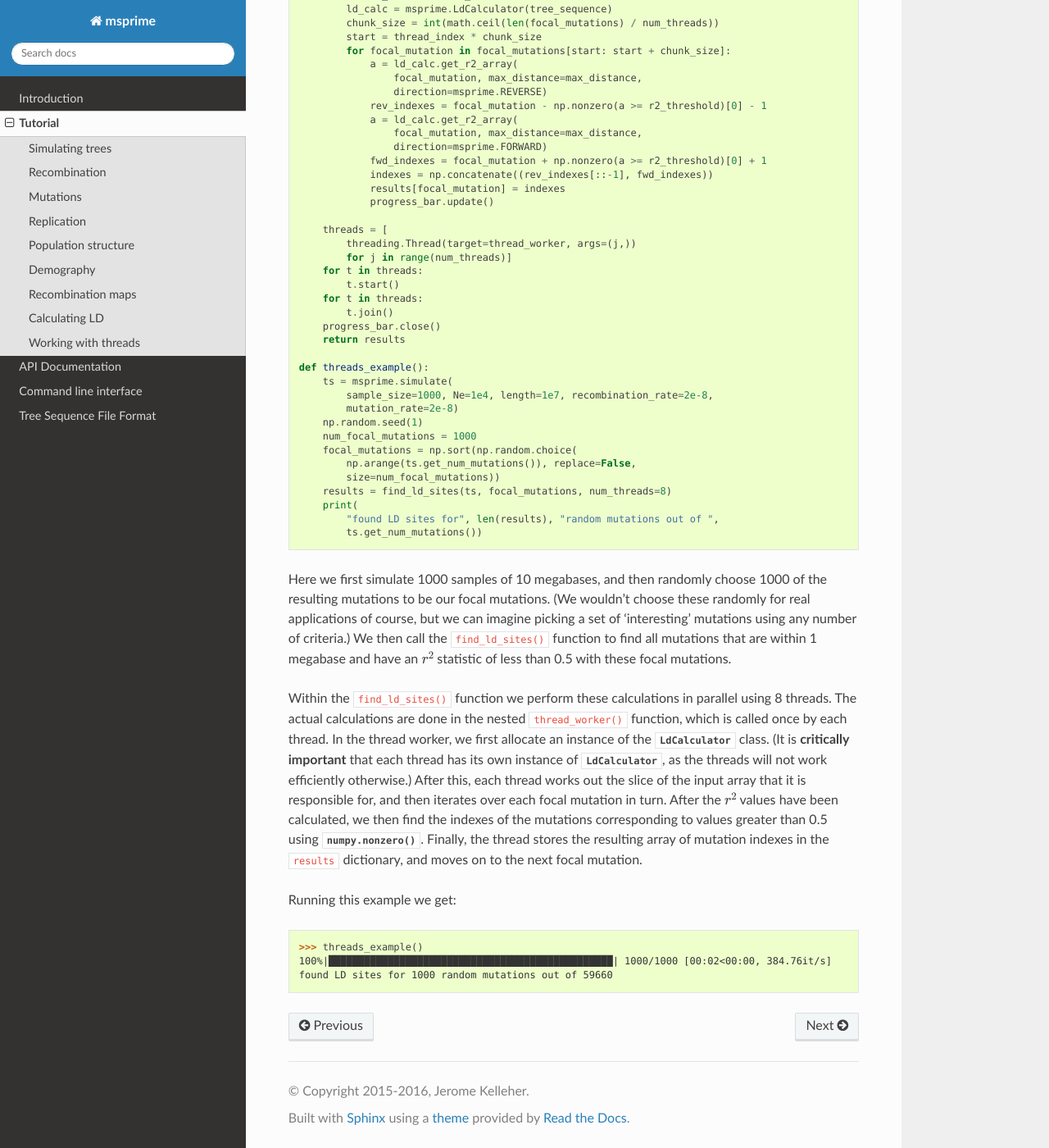
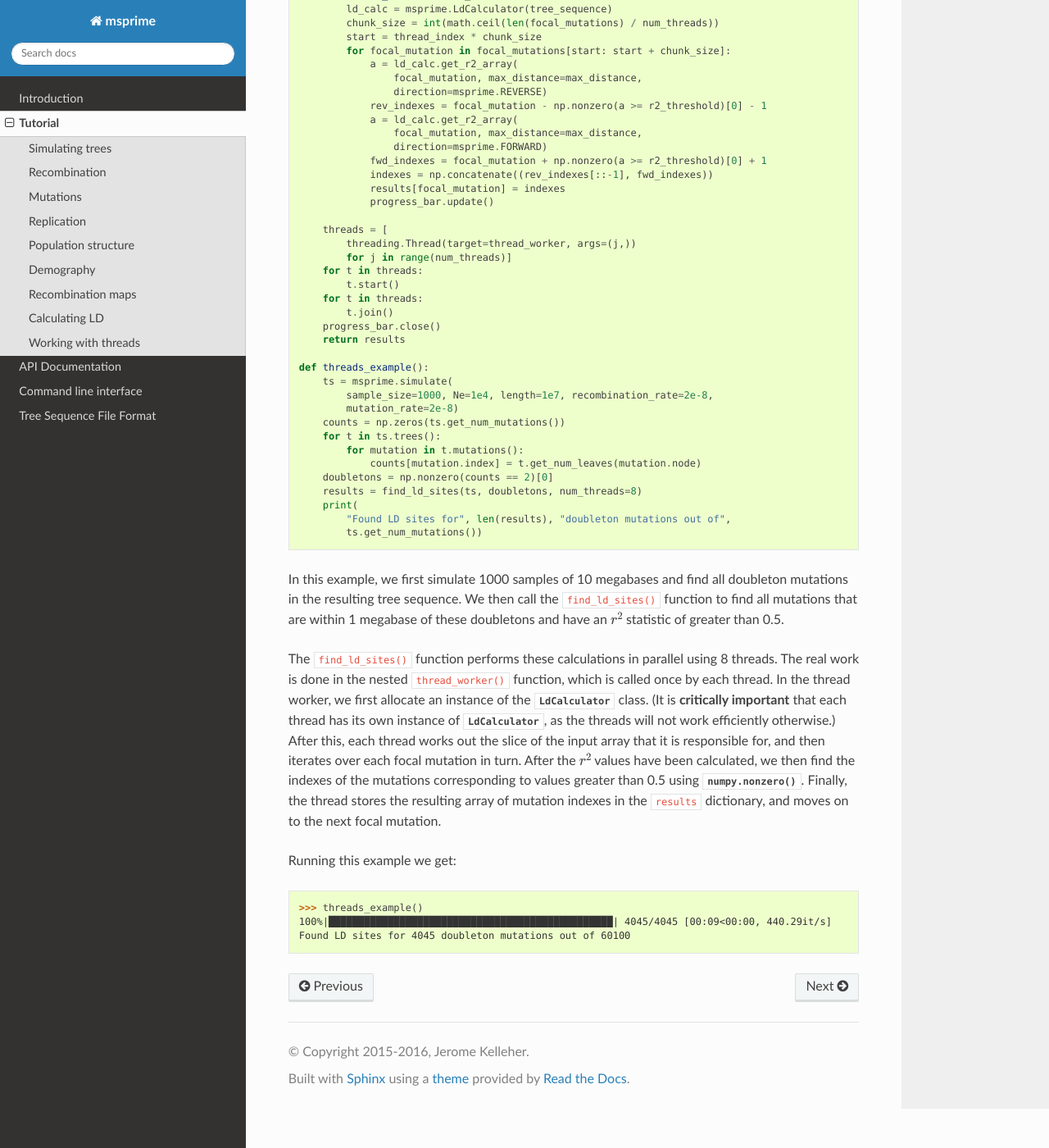
Before and after one commit to tskit-dev/msprime, a Sphinx documentation site: the page built from docs/tutorial.rst, in a window 1280 px wide and 1400 px high, scrolled down 12465 px. Shown: the whole window at 82% size. Built offline with Sphinx 7.4.7 and the Read the Docs theme 2.0.0, drawn with Linux system fonts in a browser that asks for light colours; the version number could not be read and is left out; some of the changed text lies outside the part shown.

Commit message:
Improved the threads example in docs.

```diff
--- a/docs/examples.py
+++ b/docs/examples.py
@@ -283,14 +283,14 @@ def threads_example():
     ts = msprime.simulate(
         sample_size=1000, Ne=1e4, length=1e7, recombination_rate=2e-8,
         mutation_rate=2e-8)
-    np.random.seed(1)
-    num_focal_mutations = 1000
-    focal_mutations = np.sort(np.random.choice(
-        np.arange(ts.get_num_mutations()), replace=False,
-        size=num_focal_mutations))
-    results = find_ld_sites(ts, focal_mutations, num_threads=8)
+    counts = np.zeros(ts.get_num_mutations())
+    for t in ts.trees():
+        for mutation in t.mutations():
+            counts[mutation.index] = t.get_num_leaves(mutation.node)
+    doubletons = np.nonzero(counts == 2)[0]
+    results = find_ld_sites(ts, doubletons, num_threads=8)
     print(
-        "found LD sites for", len(results), "random mutations out of",
+        "Found LD sites for", len(results), "doubleton mutations out of",
         ts.get_num_mutations())
 
 if __name__ == "__main__":
--- a/docs/tutorial.rst
+++ b/docs/tutorial.rst
@@ -659,34 +659,31 @@ progress bar on this computation.
         ts = msprime.simulate(
             sample_size=1000, Ne=1e4, length=1e7, recombination_rate=2e-8,
             mutation_rate=2e-8)
-        np.random.seed(1)
-        num_focal_mutations = 1000
-        focal_mutations = np.sort(np.random.choice(
-            np.arange(ts.get_num_mutations()), replace=False,
-            size=num_focal_mutations))
-        results = find_ld_sites(ts, focal_mutations, num_threads=8)
+        counts = np.zeros(ts.get_num_mutations())
+        for t in ts.trees():
+            for mutation in t.mutations():
+                counts[mutation.index] = t.get_num_leaves(mutation.node)
+        doubletons = np.nonzero(counts == 2)[0]
+        results = find_ld_sites(ts, doubletons, num_threads=8)
         print(
-            "found LD sites for", len(results), "random mutations out of ",
+            "Found LD sites for", len(results), "doubleton mutations out of",
             ts.get_num_mutations())
 
-Here we first simulate 1000 samples of 10 megabases, and then randomly choose
-1000 of the resulting mutations to be our focal mutations. (We wouldn't choose
-these randomly for real applications of course, but we can imagine picking a
-set of 'interesting' mutations using any number of criteria.) We then call the
+In this example, we first simulate 1000 samples of 10 megabases and find all
+doubleton mutations in the resulting tree sequence. We then call the
 ``find_ld_sites()`` function to find all mutations that are within 1 megabase
-and have an :math:`r^2` statistic of less than 0.5 with these focal mutations.
+of these doubletons and have an :math:`r^2` statistic of greater than 0.5.
 
-Within the ``find_ld_sites()`` function we perform these calculations in
-parallel using 8 threads. The actual calculations are done in the nested
-``thread_worker()`` function, which is called once by each thread. In the
-thread worker, we first allocate an instance of the :class:`.LdCalculator`
-class. (It is **critically important** that each thread has its own instance of
-:class:`.LdCalculator`, as the threads will not work efficiently otherwise.)
-After this, each thread works out the slice of the input array that it is
-responsible for, and then iterates over each focal mutation in turn. After the
-:math:`r^2` values have been calculated, we then find the indexes of the
-mutations corresponding to values greater than 0.5 using
-:func:`numpy.nonzero`. Finally, the thread stores the resulting array
+The ``find_ld_sites()`` function performs these calculations in parallel using
+8 threads. The real work is done in the nested ``thread_worker()`` function,
+which is called once by each thread. In the thread worker, we first allocate an
+instance of the :class:`.LdCalculator` class. (It is **critically important**
+that each thread has its own instance of :class:`.LdCalculator`, as the threads
+will not work efficiently otherwise.) After this, each thread works out the
+slice of the input array that it is responsible for, and then iterates over
+each focal mutation in turn. After the :math:`r^2` values have been calculated,
+we then find the indexes of the mutations corresponding to values greater than
+0.5 using :func:`numpy.nonzero`. Finally, the thread stores the resulting array
 of mutation indexes in the ``results`` dictionary, and moves on to the next
 focal mutation.
 
@@ -694,5 +691,5 @@ focal mutation.
 Running this example we get::
 
     >>> threads_example()
-    100%|████████████████████████████████████████████████| 1000/1000 [00:02<00:00, 384.76it/s]
-    found LD sites for 1000 random mutations out of 59660
+    100%|████████████████████████████████████████████████| 4045/4045 [00:09<00:00, 440.29it/s]
+    Found LD sites for 4045 doubleton mutations out of 60100
```
Also changed, not shown: other parts of docs/tutorial.rst (+1 -1 lines).
